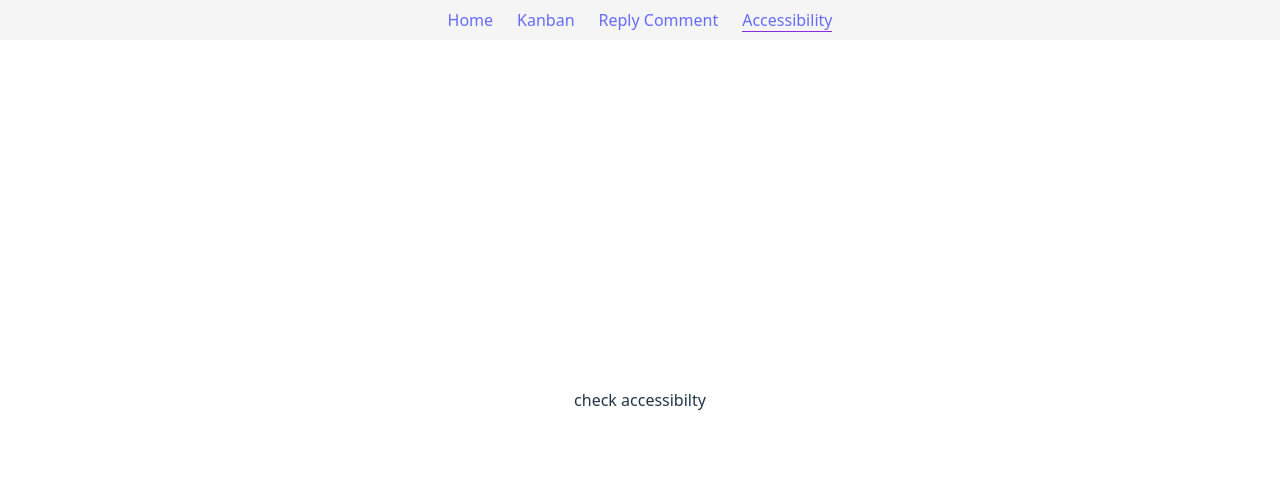
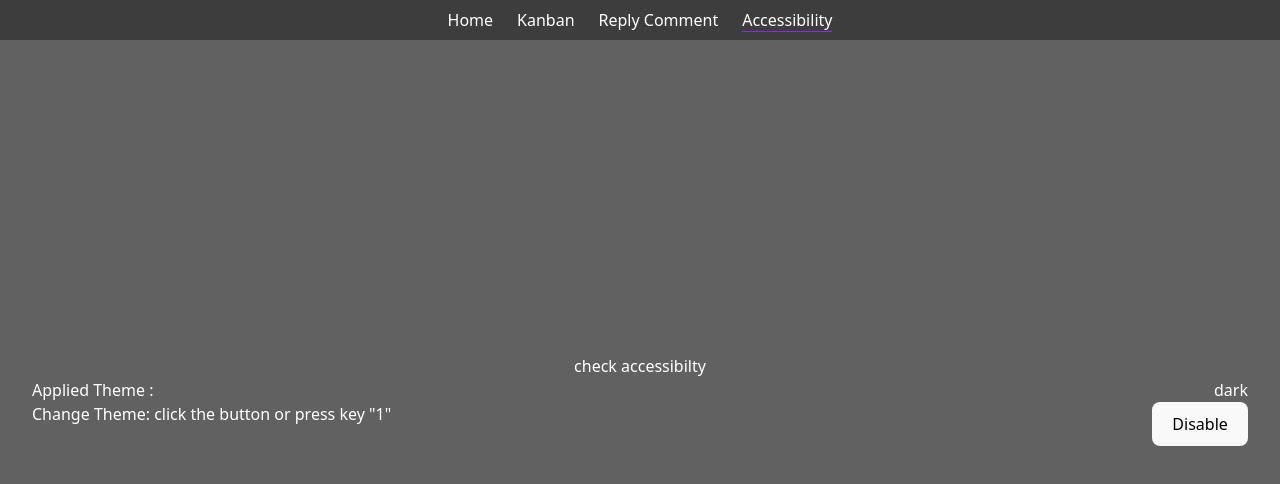
Before and after one commit to Sunita11/vitest, a React (Vite) app: page /accessibility in a window 1280 px wide. Shown: the top 484 px of the page. Built offline with nearby package versions, Linux system fonts and the light colour scheme.

Commit message:
accessibility changes

```diff
--- a/src/App.css
+++ b/src/App.css
@@ -53,3 +53,19 @@
 main {
   margin-top: 40px;
 }
+
+.dark {
+  & body {
+    background-color: rgb(97, 97, 97);
+    color: white;
+  }
+
+  & header {
+    background-color: rgb(61, 61, 61);
+    color: white;
+
+    & a {
+      color: white;
+    }
+  }
+}
--- a/src/components/accessibilty/index.tsx
+++ b/src/components/accessibilty/index.tsx
@@ -1,5 +1,36 @@
+import { useContext, useEffect } from "react";
+import { ThemeContext } from "./../../context/theme";
+import styles from "./style.module.css";
+
 const CheckAccessibilty = () => {
-  return <div>check accessibilty</div>;
+  // @ts-ignore
+  const { theme, toggle } = useContext(ThemeContext);
+  const handleKeyPressHandler = (e: any) => {
+    const key = e.key;
+    console.log("keypressed: ", key);
+    if (key === "1") toggle();
+  };
+  useEffect(() => {
+    document.addEventListener("keypress", handleKeyPressHandler);
+    return () => {
+      document.removeEventListener("keypress", handleKeyPressHandler);
+    };
+  }, []);
+  return (
+    <div>
+      <div>check accessibilty</div>
+      <div className={styles.asccWrapper}>
+        <span>Applied Theme : </span>
+        <span>{theme}</span>
+      </div>
+      <div className={styles.asccWrapper}>
+        <div>Change Theme: click the button or press key "1"</div>
+        <button onClick={toggle}>
+          {theme === "dark" ? "Disable" : "Enable"}
+        </button>
+      </div>
+    </div>
+  );
 };
 
 export default CheckAccessibilty;
--- /dev/null
+++ b/src/components/accessibilty/style.module.css
@@ -0,0 +1,4 @@
+.asccWrapper {
+  display: flex;
+  justify-content: space-between;
+}
--- a/src/components/header/index.tsx
+++ b/src/components/header/index.tsx
@@ -3,7 +3,8 @@ import styles from "./style.module.css";
 
 function Header() {
   return (
-    <nav className={styles.nav}>
+    <header className={styles.nav}>
+      <nav>
         <div className={styles.navItem}>
           <NavLink
             to="/"
@@ -37,6 +38,7 @@ function Header() {
           </NavLink>
         </div>
       </nav>
+    </header>
   );
 }
 
--- /dev/null
+++ b/src/context/theme.tsx
@@ -0,0 +1,14 @@
+import { createContext } from "react";
+import useCustomTheme from "../customHooks/theme";
+
+export const ThemeContext = createContext("");
+
+export const ThemeContextProvider = (props: any) => {
+  const { theme, isDark, setLight, setDark, toggle } = useCustomTheme();
+  return (
+    // @ts-ignore
+    <ThemeContext.Provider value={{ theme, isDark, setLight, setDark, toggle }}>
+      {props.children}
+    </ThemeContext.Provider>
+  );
+};
--- a/src/customHooks/theme.tsx
+++ b/src/customHooks/theme.tsx
@@ -1,7 +1,8 @@
 import { useState, useEffect } from "react";
 
+type Theme = "light" | "dark";
 const useCustomTheme = (storageKey: string = "theme") => {
-  const [theme, setTheme] = useState(() => {
+  const [theme, setTheme] = useState<Theme>(() => {
     try {
       const saved = localStorage.getItem(storageKey);
       if (saved === "light" || saved === "dark") return saved;
@@ -22,7 +23,7 @@ const useCustomTheme = (storageKey: string = "theme") => {
 
   const setLight = () => setTheme("light");
   const setDark = () => setTheme("dark");
-  const toggle = () => setTheme((t) => (t === "dark" ? "ligth" : "dark"));
+  const toggle = () => setTheme((t) => (t === "dark" ? "light" : "dark"));
 
   useEffect(() => {
     try {
@@ -32,6 +33,7 @@ const useCustomTheme = (storageKey: string = "theme") => {
       const root = document.documentElement;
       root.dataset.theme = theme === "dark" ? "dark" : "light";
       root.classList.toggle("dark", theme === "dark");
+      root.classList.toggle("light", theme !== "dark");
     } catch {}
   }, [storageKey, theme]);
   return { theme, isDark, setLight, setDark, toggle };
```
Also changed, not shown: src/App.tsx (+4 -3 lines). Lines whose indentation alone changed are shown as unchanged.
